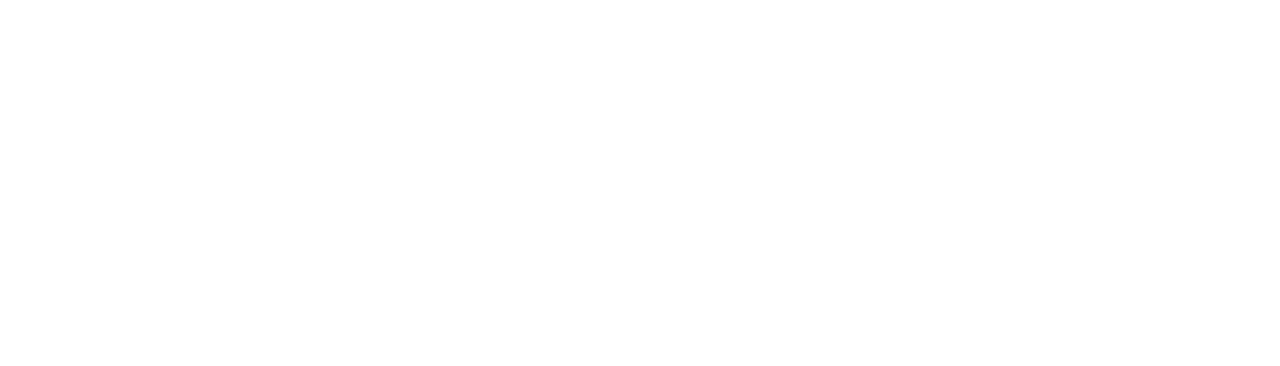
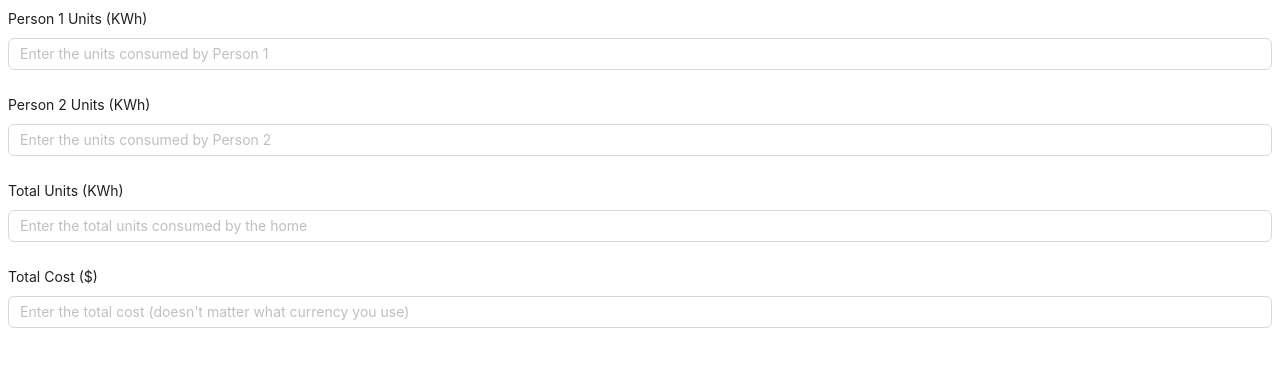
Before and after one commit to anushibin007/eb-splitter, a React (Vite) app: page / in a window 1280 px wide. Shown: the top 366 px of the page. Built offline with nearby package versions, Linux system fonts and the light colour scheme.

Commit message:
✨ Basic input form designed

```diff
--- a/src/App.jsx
+++ b/src/App.jsx
@@ -1,5 +1,11 @@
+import Body from "./components/Body";
+
 function App() {
-	return <></>;
+	return (
+		<>
+			<Body />
+		</>
+	);
 }
 
 export default App;
--- /dev/null
+++ b/src/components/Body.jsx
@@ -0,0 +1,22 @@
+import { Form, Input } from "antd";
+
+export default function Body() {
+	return (
+		<>
+			<Form layout="vertical">
+				<Form.Item label="Person 1 Units (KWh)" name="p1-units">
+					<Input placeholder="Enter the units consumed by Person 1" />
+				</Form.Item>
+				<Form.Item label="Person 2 Units (KWh)" name="p2-units">
+					<Input placeholder="Enter the units consumed by Person 2" />
+				</Form.Item>
+				<Form.Item label="Total Units (KWh)" name="total-units">
+					<Input placeholder="Enter the total units consumed by the home" />
+				</Form.Item>
+				<Form.Item label="Total Cost ($)" name="total-cost">
+					<Input placeholder="Enter the total cost (doesn't matter what currency you use)" />
+				</Form.Item>
+			</Form>
+		</>
+	);
+}
```
